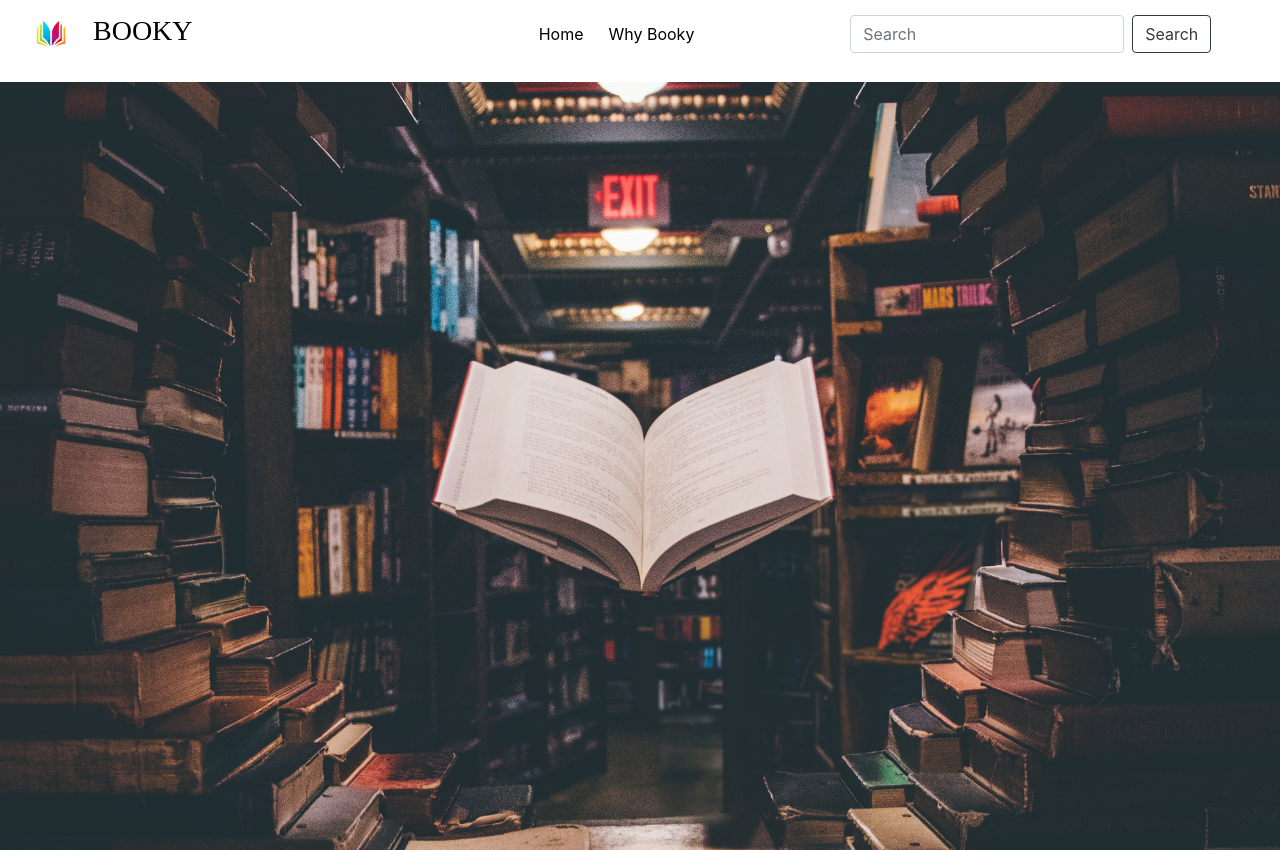
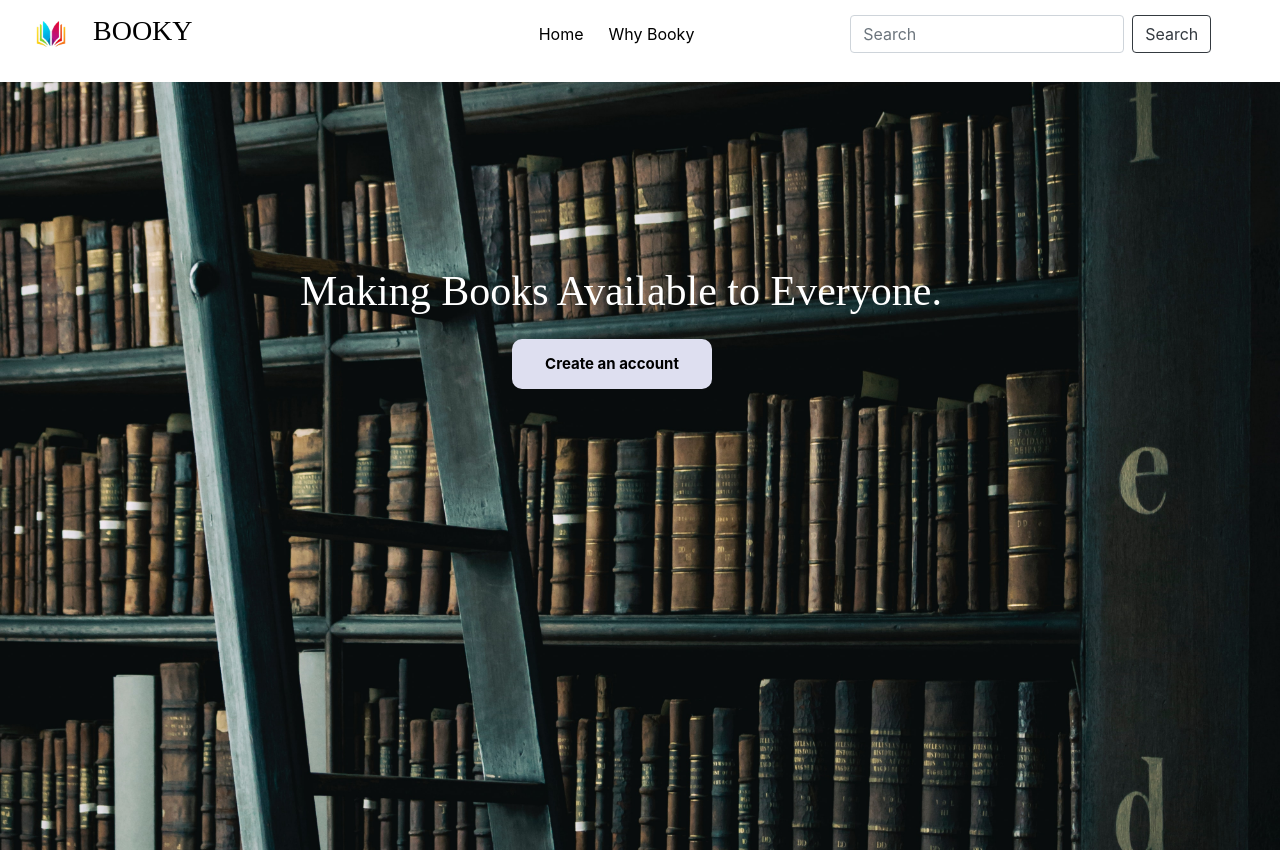
Before and after one commit to andyjohn23/booky, a Flask app: page / in a window 1280 px wide. Shown: the part 14-864 px from the top of the page. Run offline with Flask 2, Linux system fonts and the light colour scheme.

Commit message:
updated files

```diff
--- a/app/static/css/index.css
+++ b/app/static/css/index.css
@@ -25,11 +25,35 @@
     margin-right: 5%;
 }
 .background{
-    background-image: url("../images/booky-intro.jpg"), linear-gradient( rgba(0, 0, 0, 0.2), rgba(0, 0, 0, 0.3));
+    background-image: url("../images/booky-background.jpg"), linear-gradient( rgba(0, 0, 0, 0.7), rgba(0, 0, 0, 0.3));
     background-repeat: no-repeat;
     background-size: cover;
     background-position: center;
-    width: 100%;
     height: 100vh;
     margin-top: 5%;
+    overflow-x: hidden;
 }
+.background p{
+    padding-top: 210px;
+    padding-left: 300px;
+    font-size: 42px;
+    color: white;
+    font-weight: 200;
+    font-family: 'Times New Roman', Times, serif;
+    letter-spacing: normal;
+}
+.background button{
+    width: 200px;
+    height: 50px;
+    border-radius: 10px;
+    font-size: 15px;
+    font-weight: bold;
+    margin-left: 40%;
+    outline: none;
+    border: none;
+    background-color: #DEDFF0;
+    box-shadow: rgba(0, 0, 0, 0.3);
+}
+.background button:hover{
+    background-color: rgba(222, 223, 240, 0.8);
+}
--- a/app/templates/index.html
+++ b/app/templates/index.html
@@ -1,7 +1,7 @@
 {% extends "base.html" %}
 <!-- Content block -->
 {% block body %}
-<div class="container-fluid" style="margin: 0; padding: 0;">
+<div class="container-fluid flex flex-column" style="margin: 0; padding: 0;">
   <nav class="navbar fixed-top navbar-expand-lg">
     <a class="navbar-brand" href="#">
       <img src="static/images/booky (1).png" alt="logo" />
@@ -29,7 +29,12 @@
   </nav>
 
   <div class="background">
-
+    <div class="row">
+      <div class="col-md-12, col-lg-12, col-xs-12, col-xl-12">
+        <p>Making Books Available to Everyone.</p>
+        <button>Create an account</button>
+      </div>
+    </div>
   </div>
 </div>
 
```
Also changed, not shown: app/static/images/booky-background.jpg (added), app/static/images/booky-intro.jpg (deleted).
